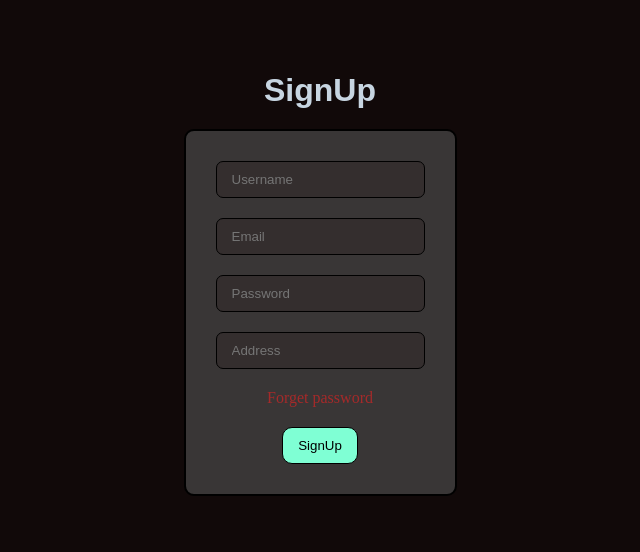
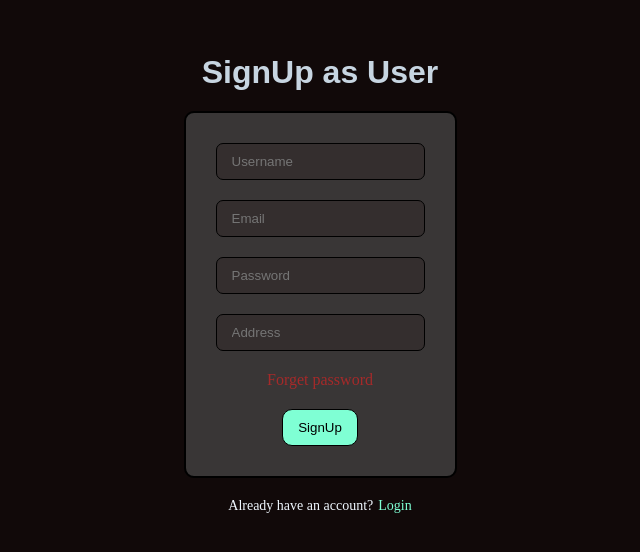
Before and after one commit to Atulgupta0403/sanchi_delivery_frontend, a React (Vite) app: page / in a window 1280 px wide. Shown: the part 116-668 px from the top of the page, without its empty margins (320-960 px from the left). Built offline with nearby package versions, Linux system fonts and the light colour scheme.

Commit message:
update authentication

```diff
--- a/src/Components/Customer/Home/home.jsx
+++ b/src/Components/Customer/Home/home.jsx
@@ -9,18 +9,19 @@ const home = () => {
 
 
     const [restaurants, setRestaurants] = useState([]);
-    const { authHeader } = location.state || "";
+    const token = localStorage.getItem("token");
+    console.log("token ", token);
 
     useEffect(() => {
-        axios.get("https://foody.atulgupta.tech/restaurant", {
+        axios.get("http://localhost:8080/restaurant", {
             headers: {
-                'Authorization': authHeader
+                "Authorization": `${token}`
             }
         })
             .then((response) => {
                 // console.log(response.data)
                 if (response.data.message === "UnAuthorized") {
-                    window.location.href = "/login"
+                    navigate("/login");
                 }
                 setRestaurants(response.data.message)
             })
--- a/src/Components/Customer/Item/item.css
+++ b/src/Components/Customer/Item/item.css
@@ -30,9 +30,12 @@
 
 .item-container .description{
     height: 50%;
-    background-color: green;
+    /* background-color: green; */
     display: flex;
     flex-direction: column;
+    border-radius: 10px;
+    color: white;
+    align-items: center;
 }
 
 .buy{
@@ -48,5 +51,5 @@
     border: 1px solid black;
     background-color: aquamarine;
     cursor: pointer;
-    background-color: antiquewhite;
+    font-weight: 600;
 }
--- a/src/Components/Customer/Item/item.jsx
+++ b/src/Components/Customer/Item/item.jsx
@@ -15,10 +15,10 @@ const item = () => {
                     <img src="https://t3.ftcdn.net/jpg/02/52/38/80/360_F_252388016_KjPnB9vglSCuUJAumCDNbmMzGdzPAucK.jpg" alt="" />
                 </div>
                 <div className="description">
-                    <p>Name = {item.itemName}</p>
-                    <p>price = {item.price}</p>
-                    <p>category = {item.category}</p>
-                    <p>description = {item.description}</p>
+                    <p>{item.itemName}</p>
+                    <p>{item.price}</p>
+                    <p>{item.category}</p>
+                    <p>{item.description}</p>
 
                 </div>
                 <div className="buy">
--- a/src/Components/Customer/Login/login.css
+++ b/src/Components/Customer/Login/login.css
@@ -47,3 +47,23 @@ h1{
     background-color: aquamarine;
     cursor: pointer;
 }
+
+
+.login-register{
+    margin-top: 20px;
+    display:   flex;
+    gap: 5px;
+    font-size: 14px;
+}
+
+
+.login-register span{
+    color: aliceblue;
+}
+
+
+.login-register a{
+    color: aquamarine;
+    text-decoration: none;
+    cursor: pointer;
+}
--- a/src/Components/Customer/Login/login.jsx
+++ b/src/Components/Customer/Login/login.jsx
@@ -1,7 +1,7 @@
 import React, { useState } from 'react'
 import "../Login/login.css"
 import axios from 'axios'
-import { Navigate, useNavigate } from 'react-router-dom'
+import { Link, Navigate, useNavigate } from 'react-router-dom'
 
 const login = () => {
 
@@ -19,12 +19,13 @@ const login = () => {
 
     const loginHandler = (event) => {
         event.preventDefault();
-        axios.post("https://foody.atulgupta.tech/login" , formData)
+        axios.post("http://localhost:8080/login" , formData)
         .then((Response) => {
             // console.log(Response.data)
             if(Response.status === 200){
-
-                authToken(Response.data.message);
+                const token = Response.data.message;
+                localStorage.setItem("token" , token);
+                console.log(Response.data)
                 window.location.href = "/home";
             }
             else{
@@ -52,6 +53,11 @@ const login = () => {
                     <button type='submit'>Submit</button>
                 </form>
             </div>
+
+            <div className="login-register">
+                <span>Don't have an account?</span>
+                <Link to="/">SignUp</Link>
+            </div>
         </div>
     )
 }
--- a/src/Components/Customer/Menu/menu.jsx
+++ b/src/Components/Customer/Menu/menu.jsx
@@ -5,7 +5,7 @@ import { useLocation, useNavigate } from 'react-router-dom';
 import "../Menu/menu.css"
 
 
-const menu = (props) => {
+const menu = () => {
 
     const navigate = useNavigate()
     const location = useLocation();
@@ -14,7 +14,7 @@ const menu = (props) => {
     const { restaurant } = location.state || {};
 
     useEffect(() => {
-        axios.get("https://foody.atulgupta.tech/menu", { params: { ids: restaurant.menu } })
+        axios.get("http://localhost:8080/menu", { params: { ids: restaurant.menu }  , headers: { 'Authorization': `${localStorage.getItem("token")}` } })
             .then((Response) => {
                 console.log(Response.data.message)
                 // const items = Response.data.message;
--- a/src/Components/Customer/Register/register.css
+++ b/src/Components/Customer/Register/register.css
@@ -53,3 +53,20 @@ h1{
     cursor: pointer;
     color: brown;
 }
+
+.signup{
+    margin-top: 20px;
+    display:   flex;
+    gap: 5px;
+    font-size: 14px;
+}
+
+.signup span{
+    color: aliceblue;
+}
+
+.signup a{
+    color: aquamarine;
+    text-decoration: none;
+    cursor: pointer;
+}
--- a/src/Components/Customer/Register/register.jsx
+++ b/src/Components/Customer/Register/register.jsx
@@ -1,6 +1,7 @@
 import React, { useState } from 'react'
 import "../Register/register.css"
 import axios from "axios"
+import { Link } from 'react-router-dom'
 
 const register = () => {
 
@@ -19,7 +20,7 @@ const register = () => {
 
     const registerHandler = (event) => {
         event.preventDefault()
-        axios.post("https://foody.atulgupta.tech/signup" , formData)
+        axios.post("foody.atulgupta.tech/signup" , formData)
             .then((response) => {
                 console.log(response.status)
                 if(response.status === 200){
@@ -43,7 +44,7 @@ const register = () => {
 
     return (
         <div className="register-container">
-            <h1>SignUp</h1>
+            <h1>SignUp as User</h1>
             <div className='Register'>
                 <form action="/signup" method="post" onSubmit={registerHandler}>
                     <input type="text" placeholder='Username' name='username' value={formData.username} onChange={handleInputChange} />
@@ -54,6 +55,11 @@ const register = () => {
                     <button type='submit'>SignUp</button>
                 </form>
             </div>
+
+            <div className="signup">
+                <span>Already have an account?</span>
+                <Link to="/login">Login</Link>
+            </div>
         </div>
     )
 }
```
